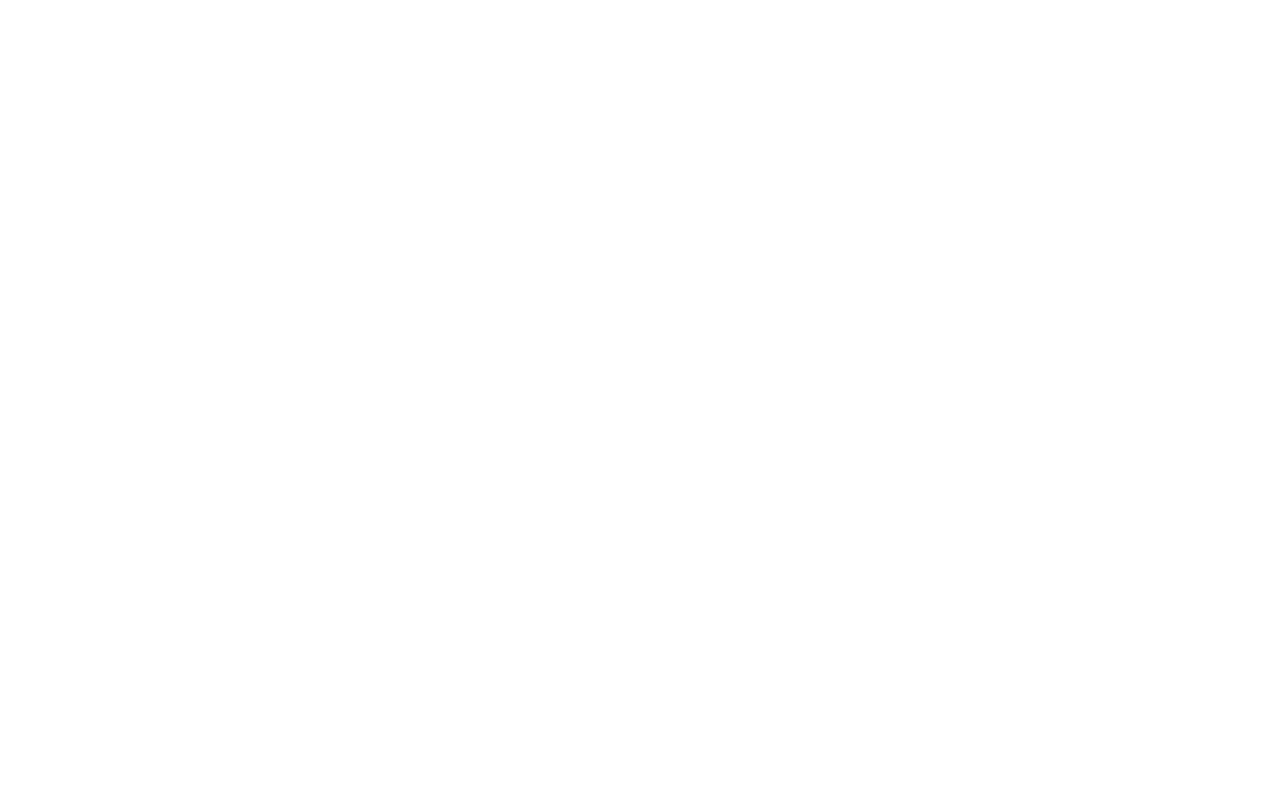
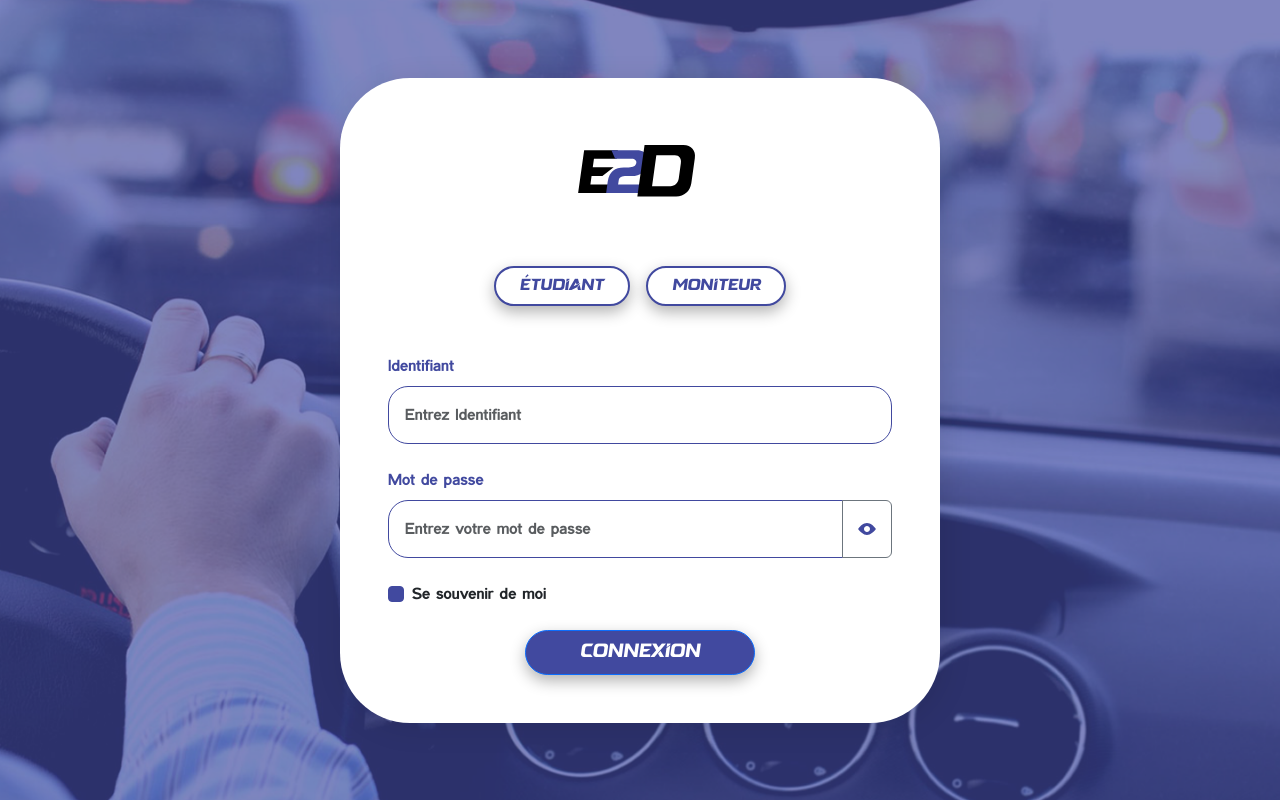
Before and after one commit to MEYCOZ/E2D, an Angular app: page /connexion in a window 1280 px wide. Before the commit this address led to /. Built offline with nearby package versions, Linux system fonts and the light colour scheme.

Commit message:
connexion

```diff
--- a/src/app/app-routing.module.ts
+++ b/src/app/app-routing.module.ts
@@ -17,7 +17,6 @@
 import { NotesComponent } from './élève/notes/notes.component';
 
 
-
 const routes: Routes = [
   {path: 'app-connexion', component:ConnexionComponent},
   {path:'app-bienvenue', component:BienvenueComponent},
@@ -35,7 +34,9 @@
   {path: 'app-code-route', component:CodeRouteComponent},
   {path: 'app-notes', component:NotesComponent},
   {path: '', component:BienvenueComponent},
-
+  {path: 'connexion', loadComponent: () => import('./component/connexion/connexion.component').then(m => m.ConnexionComponent) },
+  { path: 'eleve-acceuil', component:EleveAccueilComponent},
+  { path: '**', redirectTo: 'connexion' }
 ];
 
 @NgModule({
--- a/src/app/app.module.ts
+++ b/src/app/app.module.ts
@@ -31,7 +31,6 @@
   declarations: [
     AppComponent,
     BienvenueComponent,
-    ConnexionComponent,
     MoniteurComponent,
     NoteselevesComponent,
     MonprofilComponent,
@@ -56,7 +55,8 @@
     RouterModule,
     FormsModule, // ⬅️ Ajout de FormsModule ici
     HttpClientModule,
-    InscriptionComponent
+    InscriptionComponent,
+    ConnexionComponent
 ],
   providers: [],
   bootstrap: [AppComponent]
--- a/src/app/component/connexion/connexion.component.html
+++ b/src/app/component/connexion/connexion.component.html
@@ -3,31 +3,34 @@
         <div class="login-container p-5" style="max-width: 600px; width: 100%;">
             <div class="text-center mb-5">
                 <img src="/assets/svg/logo.svg" alt="E2D Logo" class="logo">
-            </div> <!-- Fermeture de la div text-center -->
+            </div>
 
+            <!-- Boutons de sélection -->
             <div class="toggle-buttons d-flex justify-content-center mb-5">
-                <button class="btn me-5 px-4 py-1"
-                        [ngClass]="{'btn-primary active': selectedButton === 'student', 'btn-outline-primary': selectedButton !== 'student'}"
+                <button class="btn me-3 px-4 py-1"
+                        [ngClass]="{'btn-primary': selectedButton === 'student', 'btn-outline-primary': selectedButton !== 'student'}"
                         (click)="setActiveButton('student')">
-                    Students
+                    Étudiant
                 </button>
 
                 <button class="btn px-4 py-1"
-                        [ngClass]="{'btn-primary active': selectedButton === 'moniteur', 'btn-outline-primary': selectedButton !== 'moniteur'}"
+                        [ngClass]="{'btn-primary': selectedButton === 'moniteur', 'btn-outline-primary': selectedButton !== 'moniteur'}"
                         (click)="setActiveButton('moniteur')">
                     Moniteur
-                </button> <!-- Fermeture du bouton Moniteur -->
-            </div> <!-- Fermeture de la div toggle-buttons -->
+                </button>
+            </div>
 
+            <!-- Formulaire de connexion -->
+            <form (ngSubmit)="onSubmit()">
                 <div class="mb-4 text-start">
                     <label for="email" class="form-label">Identifiant</label>
-                <input type="email" class="form-control p-3" id="email" placeholder="Entrez Identifiant">
+                    <input type="text" class="form-control p-3" id="email" placeholder="Entrez Identifiant" [(ngModel)]="login" name="login" required>
                 </div>
 
                 <div class="mb-4 text-start position-relative">
                     <label for="password" class="form-label">Mot de passe</label>
                     <div class="input-group">
-                    <input [type]="showPassword ? 'text' : 'password'" class="form-control p-3" id="password" placeholder="Entrez votre mot de passe">
+                        <input [type]="showPassword ? 'text' : 'password'" class="form-control p-3" id="password" placeholder="Entrez votre mot de passe" [(ngModel)]="mot_de_passe" name="mot_de_passe" required>
                         <button class="btn btn-outline-secondary" type="button" id="toggle-password" (click)="togglePasswordVisibility()">
                             <img [src]="showPassword ? '/assets/svg/eye-icone.svg' : '/assets/svg/eye.svg'" alt="Afficher/Masquer" class="eye-icon" style="width: 24px;">
                         </button>
@@ -36,10 +39,11 @@
 
                 <div class="mb-4 form-check text-start">
                     <input type="checkbox" class="form-check-input" id="rememberMe">
-                <label class="form-check-label" for="rememberMe">Remember me</label>
+                    <label class="form-check-label" for="rememberMe">Se souvenir de moi</label>
                 </div>
 
-            <button type="submit" class="btn btn-primary w-200 py-2">CONNEXION</button> <!-- Ajout du padding pour le bouton -->
+                <button type="submit" class="btn btn-primary w-100 py-2">CONNEXION</button>
+            </form>
         </div>
     </div>
 </body>
--- a/src/app/component/connexion/connexion.component.ts
+++ b/src/app/component/connexion/connexion.component.ts
@@ -1,23 +1,55 @@
-import { Component, OnInit } from '@angular/core';
+import { Component } from '@angular/core';
+import { HttpClient, HttpClientModule } from '@angular/common/http';
+import { LoginResponse } from '../../models/login-response'; // Importer l'interface
+import { CommonModule } from '@angular/common';
+import { FormsModule } from '@angular/forms';
 
 @Component({
   selector: 'app-connexion',
-  standalone: false,
   templateUrl: './connexion.component.html',
-  styleUrls: ['./connexion.component.css'] // ✅ Correction ici
+  imports: [CommonModule, FormsModule, HttpClientModule],
+  styleUrls: ['./connexion.component.css']
 })
-export class ConnexionComponent implements OnInit {
+export class ConnexionComponent {
+togglePasswordVisibility() {
+throw new Error('Method not implemented.');
+}
+selectedButton: any;
+showPassword: any;
+setActiveButton(arg0: string) {
+throw new Error('Method not implemented.');
+}
+  login: string = '';
+  mot_de_passe: string = '';
 
-  showPassword: boolean = false;
-  selectedButton: string = 'student'; // Défini par défaut
+  constructor(private http: HttpClient) {}
 
-  ngOnInit(): void {}
+  onSubmit() {
+    const loginData = {
+      login: this.login,
+      mot_de_passe: this.mot_de_passe
+    };
 
-  togglePasswordVisibility(): void {
-    this.showPassword = !this.showPassword;
-  }
+    console.log("Données de connexion envoyées :", loginData); // Vérifier les données envoyées
 
-  setActiveButton(button: string): void {
-    this.selectedButton = button;
+    // Utiliser l'interface LoginResponse pour typer la réponse
+    this.http.post<LoginResponse>('http://localhost/GitHub/E2D/API_SAE/Src/login-eleve-process.php', loginData)
+      .subscribe(
+        (response: LoginResponse) => {
+          if (response.success) {
+            console.log("Connexion réussie :", response);
+            alert("Connexion réussie !");
+            // Rediriger ou effectuer une action après la connexion réussie
+            // this.router.navigate(['/dashboard']); // Remplacer par la route de redirection
+          } else {
+            console.log("Erreur de connexion :", response.message);
+            alert("Erreur : " + response.message);
+          }
+        },
+        error => {
+          console.error("Erreur lors de la connexion :", error);
+          alert("Erreur : " + error.message);
+        }
+      );
   }
 }
--- /dev/null
+++ b/src/app/models/login-response.ts
@@ -0,0 +1,6 @@
+// src/app/models/login-response.model.ts
+export interface LoginResponse {
+    success: boolean;
+    message: string;
+    user?: any; // Optionnel, selon les données que tu veux renvoyer
+  }
```
Also changed, not shown: src/app/service/auth.service.ts (added, +26 -0 lines), 2 other files (tests, documents, lock files or other folders). Lines whose indentation alone changed are shown as unchanged.
